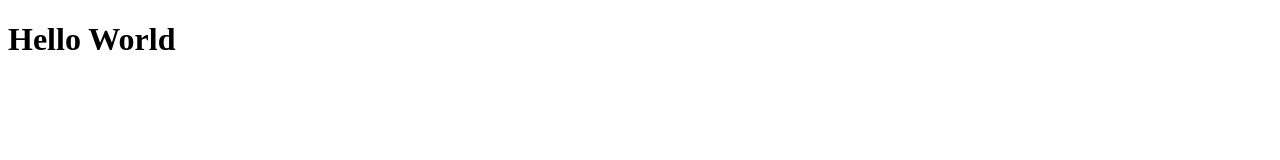
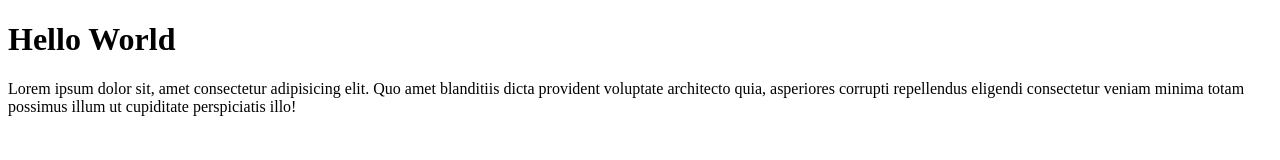
Before and after one commit to 001Kotchawan/001_Kotchawan_WebProgramming, a plain HTML site: page index.html in a window 1280 px wide. Drawn offline with Linux system fonts and the light colour scheme.

Commit message:
add paragraph

```diff
--- a/index.html
+++ b/index.html
@@ -7,5 +7,8 @@
   </head>
   <body>
     <h1>Hello World</h1>
+    <p>
+        Lorem ipsum dolor sit, amet consectetur adipisicing elit. Quo amet blanditiis dicta provident voluptate architecto quia, asperiores corrupti repellendus eligendi consectetur veniam minima totam possimus illum ut cupiditate perspiciatis illo!
+    </p>
   </body>
 </html>
```
